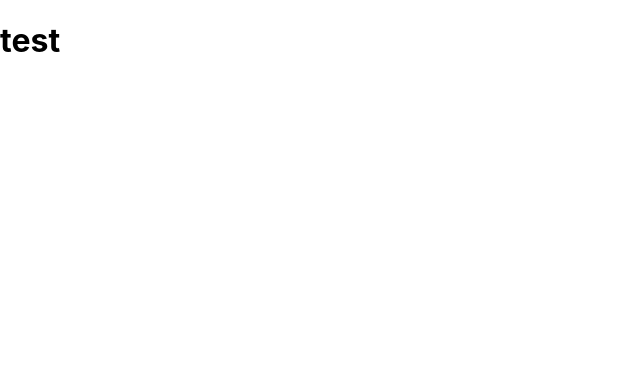
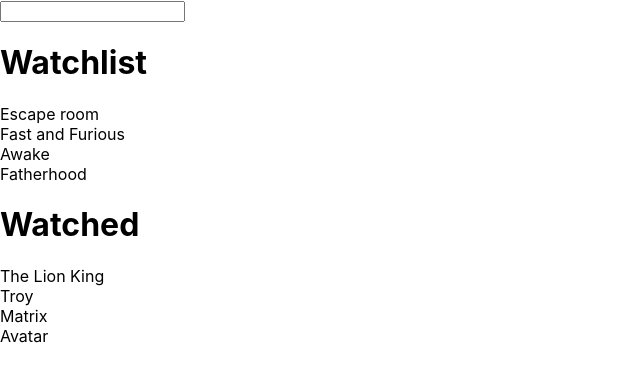
Before and after one commit to mdaldoukhi/WatchList, a React (Create React App) app: page / in a window 1280 px wide. Shown: the top 382 px of the page, without its empty margins (0-640 px from the left). Built offline with nearby package versions, Linux system fonts and the light colour scheme.

Commit message:
Added the lists

```diff
--- a/package.json
+++ b/package.json
@@ -9,6 +9,7 @@
     "react": "^17.0.2",
     "react-dom": "^17.0.2",
     "react-scripts": "4.0.3",
+    "styled-components": "^5.3.0",
     "web-vitals": "^1.0.1"
   },
   "scripts": {
--- a/src/App.js
+++ b/src/App.js
@@ -1,8 +1,10 @@
 import './App.css';
+import MoviesList from './components/MoviesList';
+import { Title } from './styles';
 
 function App() {
   return (
-    <h1>test</h1>
+    <MoviesList />
   );
 }
 
--- /dev/null
+++ b/src/components/MovieItem.js
@@ -0,0 +1,6 @@
+const MovieItem = (props) => {
+    return (
+        <div>{props.movie.name}</div>
+    )
+}
+export default MovieItem;
--- /dev/null
+++ b/src/components/MoviesList.js
@@ -0,0 +1,23 @@
+import movies from "../movies";
+import MovieItem from "./MovieItem";
+const MoviesList = () => {
+    /* Function to import the watched movies */
+    const watched = movies.filter(movie => movie.status === "watched")
+    /* Function to import the unwached movies */
+    const watchList = movies.filter(movie => movie.status !== "watched")
+    return (
+        <div>
+            <input type='text'/>
+            <div>
+                <h1>Watchlist</h1>
+                {watchList.map(movie => <MovieItem movie={movie} />)}
+            </div>
+            <div>
+                <h1>Watched</h1>
+                {watched.map(movie => <MovieItem movie={movie} />)}
+
+            </div>
+        </div>
+    )
+}
+export default MoviesList;
--- /dev/null
+++ b/src/movies.js
@@ -0,0 +1,43 @@
+const movies = [
+    {
+        id: 1,
+        name: "The Lion King",
+        status: "watched"
+    },
+    {
+        id: 2,
+        name: "Troy",
+        status: "watched"
+    },
+    {
+        id: 3,
+        name: "Matrix",
+        status: "watched"
+    },
+    {
+        id: 4,
+        name: "Avatar",
+        status: "watched"
+    },
+    {
+        id: 5,
+        name: "Escape room",
+        status: "watchlist"
+    },
+    {
+        id: 6,
+        name: "Fast and Furious",
+        status: "watchlist"
+    },
+    {
+        id: 7,
+        name: "Awake",
+        status: "watchlist"
+    },
+    {
+        id: 8,
+        name: "Fatherhood",
+        status: "watchlist"
+    },
+]
+export default movies;
--- /dev/null
+++ b/src/styles.js
@@ -0,0 +1,5 @@
+import styled from 'styled-components'
+
+export const Title = styled.h1 `
+    color: red
+`;
```
Also changed, not shown: 1 other file (tests, documents, lock files or other folders).
